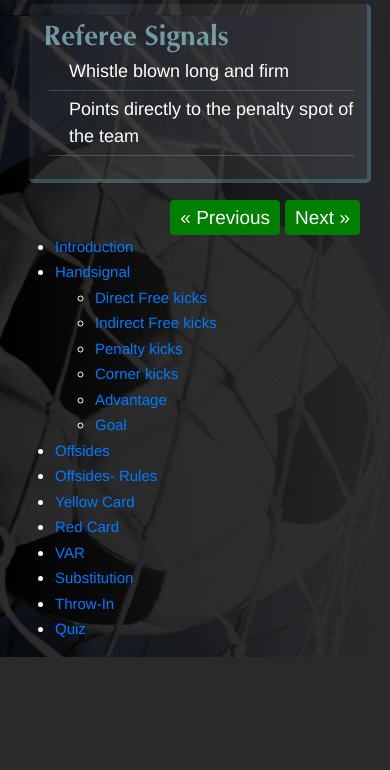
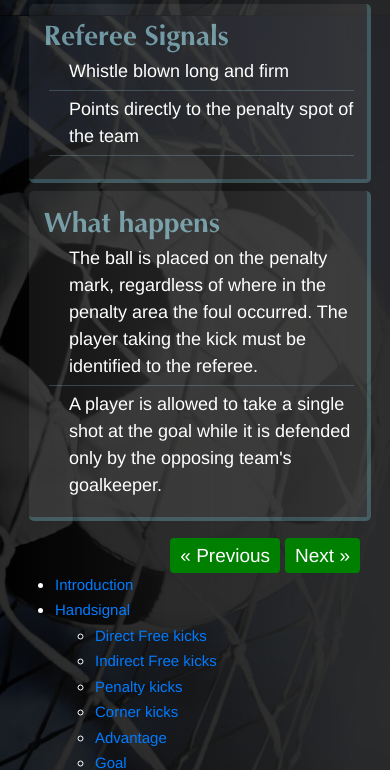
Before and after one commit to zackhuiiiii/Soccer-Referee-Tutorial, a Flask app: template templates/learnPenalties.html in a window 390 px wide. Shown: the part 828-1598 px from the top of the page. Before the commit the page ends 1485 px from the top, so only its background shows below. Run offline with Flask 2, Linux system fonts and the light colour scheme; the template is opened without the code that fills it, so the values that code supplies are empty; some libraries are stand-ins or nearby versions.

Commit message:
Tutorial Changes
Fixed Handsignal page. Made changes to Penalties page

```diff
--- a/templates/learnHandSignal.html
+++ b/templates/learnHandSignal.html
@@ -15,7 +15,9 @@
     <div class="handSignalContent">
         Learning them involves recognizing different hand movements, gestures and the flag system.
     </div>
-    <button onclick="window.location='/learn/freeKick'"> Start with Free Kicks! </button>
+    <div class=" choice_button">
+        <button onclick="window.location='/learn/freeKick'" class="page_btn"> Start with Free Kicks! </button>
+    </div>
 
 </div>
 
--- a/templates/learnLayout.html
+++ b/templates/learnLayout.html
@@ -43,7 +43,7 @@
                     </ul>
                         <!-- <button class="bar" onclick="window.location='/learn/otherSignal'"> Other signals </button> -->
                     <li><a class="bar" href='/learn/offsides'> Offsides </a></li>
-                    <li><a class="bar" href='/learn/offsides_2'> Offsides- Rules </a></li>
+                    <li><a class="bar" href='/learn/offsides_2'> Offsides - Rules </a></li>
                     <li><a class="bar" href='/learn/yellowCard'> Yellow Card </a></li>
                     <li><a class="bar"href='/learn/redCard'> Red Card </a></li>
                     <li><a class="bar" href='/learn/var'> VAR </a></li>
--- a/templates/learnPenalties.html
+++ b/templates/learnPenalties.html
@@ -34,10 +34,18 @@
 
         </div>
       </div>
+      <div class="col-md-6 p-1">
+        <div class=" usercard2">
+          <div class="card2_title">What happens</div>
+          <div class="card2_content">The ball is placed on the penalty mark, regardless of where in the penalty area the foul occurred. The player taking the kick must be identified to the referee. </div> <hr>
+          <div class="card2_content">A player is allowed to take a single shot at the goal while it is defended only by the opposing team's goalkeeper.</div>
+
+        </div>
+      </div>
 
     <br>
     <br>
-</div>
+    </div>
     <br>
     <div style="text-align:right">
         <a href="/learn/indirectFreeKick" class="next">&laquo; Previous</a>
```
